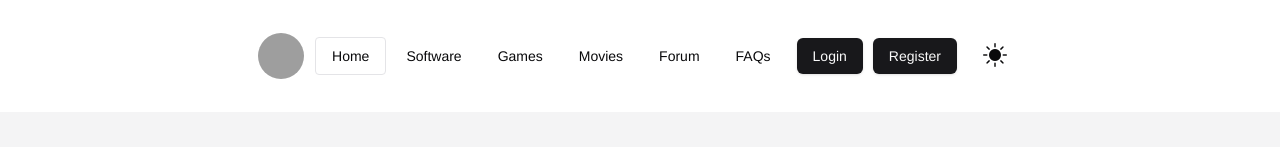
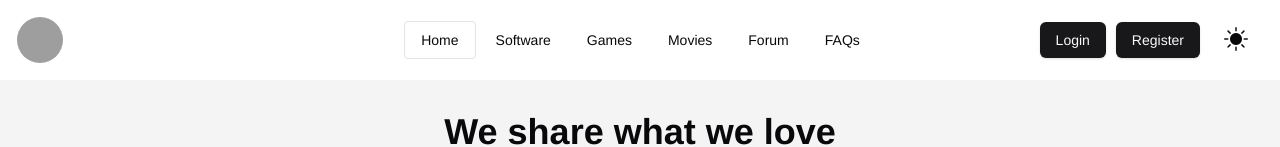
Before and after one commit to Itsasmile/CSCE-4901, a React (Vite) app: page / in a window 1280 px wide. Shown: the top 147 px of the page. Built offline with nearby package versions, Linux system fonts and the light colour scheme; no server answers; the database is empty; grey boxes are pictures that could not be loaded.

Commit message:
spacing update for navbar

```diff
--- a/src/components/GameComponent.tsx
+++ b/src/components/GameComponent.tsx
@@ -32,7 +32,7 @@ export default function GameComponent({ game }: Props): ReactNode {
               objectFit: "cover",
             }}
           />
-          <CardDescription className="font-roboto text-base font-normal text-gray-800 leading-snug my-2">{game.description}</CardDescription>
+          <CardDescription className="font-roboto text-base font-normal text-foreground leading-snug my-2">{game.description}</CardDescription>
         </CardHeader>
         <CardFooter className="text-sm font-normal flex gap-2.5">
           <p>Category: {game.category}</p>
--- a/src/components/Navbar.tsx
+++ b/src/components/Navbar.tsx
@@ -53,12 +53,14 @@ export default function Navbar(): ReactNode {
 
   console.log(loc);
   return (
-    <header className="flex gap-2.5 justify-center items-center py-8 bg-background">
+    <header className="grid grid-cols-3 items-center py-4 px-4 bg-background">
+      <div className="flex justify-start">
       <img
         src="https://firebasestorage.googleapis.com/v0/b/school-9b924.appspot.com/o/logowithoutbg.png?alt=media&token=7dbbe48b-289c-49b4-9102-aaab09d8b028"
         alt="Website Logo"
         className="w-12 h-12 rounded-full border border-white"
       />
+      </div>
       <NavigationMenu>
         <NavigationMenuList>
           {links.map((link) => (
@@ -76,11 +78,13 @@ export default function Navbar(): ReactNode {
           ))}
         </NavigationMenuList>
       </NavigationMenu>
+      <div className="flex gap-2 justify-end">
       <UserComponent user={user} />
       <Button onClick={toggleDarkMode} variant={"ghost"}>
         <i className="bi bi-sun-fill text-2xl block dark:hidden" />
         <i className="bi bi-moon-fill text-2xl dark:block hidden" />
       </Button>
+      </div>
     </header>
   );
 }
--- a/src/components/UserComponent.tsx
+++ b/src/components/UserComponent.tsx
@@ -22,7 +22,7 @@ export default function UserComponent({ user }: Props): ReactNode {
 
   if (!user)
     return (
-      <article className="flex gap-2.5">
+      <article className="flex gap-2.5 ml-auto">
         <Button onClick={() => nav("/login")}>Login</Button>
         <Button onClick={() => nav("/register")}>Register</Button>
       </article>
--- a/src/output.css
+++ b/src/output.css
@@ -761,6 +761,10 @@ body {
   display: inline-flex;
 }
 
+.grid {
+  display: grid;
+}
+
 .hidden {
   display: none;
 }
@@ -914,6 +918,10 @@ body {
   list-style-type: none;
 }
 
+.grid-cols-3 {
+  grid-template-columns: repeat(3, minmax(0, 1fr));
+}
+
 .flex-row {
   flex-direction: row;
 }
@@ -932,6 +940,14 @@ body {
 
 .items-center {
   align-items: center;
+}
+
+.justify-start {
+  justify-content: flex-start;
+}
+
+.justify-end {
+  justify-content: flex-end;
 }
 
 .justify-center {
@@ -1172,9 +1188,19 @@ body {
   padding-bottom: 0.75rem;
 }
 
+.py-4 {
+  padding-top: 1rem;
+  padding-bottom: 1rem;
+}
+
 .py-8 {
   padding-top: 2rem;
   padding-bottom: 2rem;
+}
+
+.px-1 {
+  padding-left: 0.25rem;
+  padding-right: 0.25rem;
 }
 
 .pl-2 {
```
